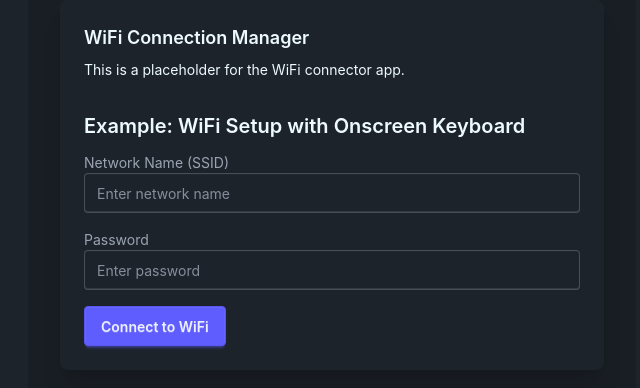
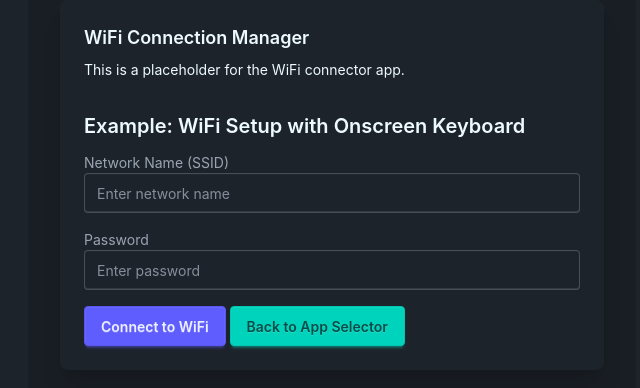
Before and after one commit to litai-tech/litai.seen.ui, a website built with Vite: page apps/wifi_connector/index.html in a window 1280 px wide. Shown: the part 96-484 px from the top of the page, without its empty margins (308-948 px from the left). Built offline with nearby package versions, Linux system fonts and the light colour scheme.

Commit message:
go to app selector feature

```diff
--- a/apps/wifi_connector/index.html
+++ b/apps/wifi_connector/index.html
@@ -39,6 +39,7 @@
             </div>
 
             <button class="btn btn-primary">Connect to WiFi</button>
+            <button class="btn btn-accent" onclick="window.appAPI.goToAppSelector()">Back to App Selector</button>
           </div>
         </div>
       </div>
--- a/src/ipc/app-handlers.ts
+++ b/src/ipc/app-handlers.ts
@@ -99,6 +99,26 @@ export function loadApp(appName: string, openDevTools: boolean): void {
 }
 
 /**
+ * Returns to the app selector screen
+ */
+export function goToAppSelector(): void {
+  const mainWindow = BrowserWindow.getAllWindows()[0];
+  if (!mainWindow) {
+    console.error("No main window found");
+    return;
+  }
+
+  // Load the app selector
+  if (MAIN_WINDOW_VITE_DEV_SERVER_URL) {
+    mainWindow.loadURL(MAIN_WINDOW_VITE_DEV_SERVER_URL);
+  } else {
+    mainWindow.loadFile(
+      path.join(__dirname, `../renderer/${MAIN_WINDOW_VITE_NAME}/index.html`)
+    );
+  }
+}
+
+/**
  * Registers IPC handlers for app-related operations
  */
 export function registerAppHandlers(): void {
@@ -109,4 +129,8 @@ export function registerAppHandlers(): void {
   ipcMain.handle("app:loadApp", async (_event, appName: string, openDevTools: boolean) => {
     loadApp(appName, openDevTools);
   });
+
+  ipcMain.handle("app:goToAppSelector", async () => {
+    goToAppSelector();
+  });
 }
--- a/src/preload.ts
+++ b/src/preload.ts
@@ -26,6 +26,7 @@ const serialAPI: SerialAPI = {
 const appAPI: AppAPI = {
   getAvailableApps: () => ipcRenderer.invoke("app:getAvailableApps"),
   loadApp: (appName: string, openDevTools: boolean) => ipcRenderer.invoke("app:loadApp", appName, openDevTools),
+  goToAppSelector: () => ipcRenderer.invoke("app:goToAppSelector"),
 };
 
 const configAPI: ConfigAPI = {
--- a/src/types/api.ts
+++ b/src/types/api.ts
@@ -54,6 +54,7 @@ export interface AppInfo {
 export interface AppAPI {
   getAvailableApps: () => Promise<AppInfo[]>;
   loadApp: (appName: string, openDevTools: boolean) => Promise<void>;
+  goToAppSelector: () => Promise<void>;
 }
 
 /**
```
